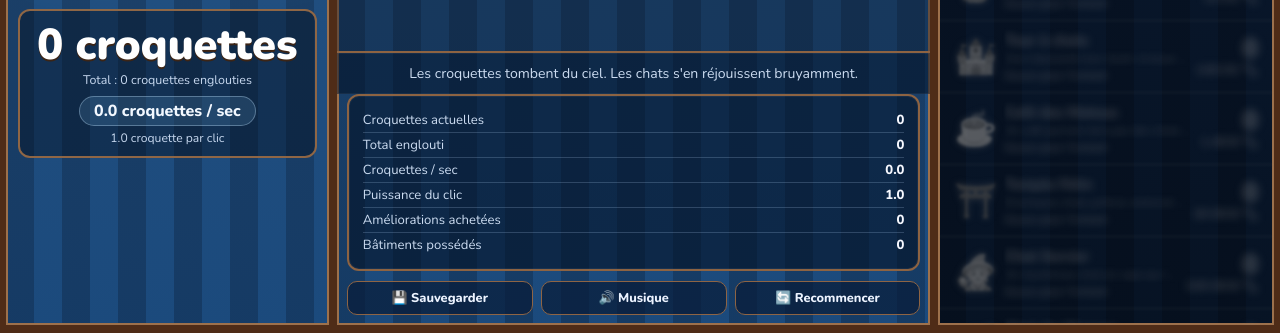
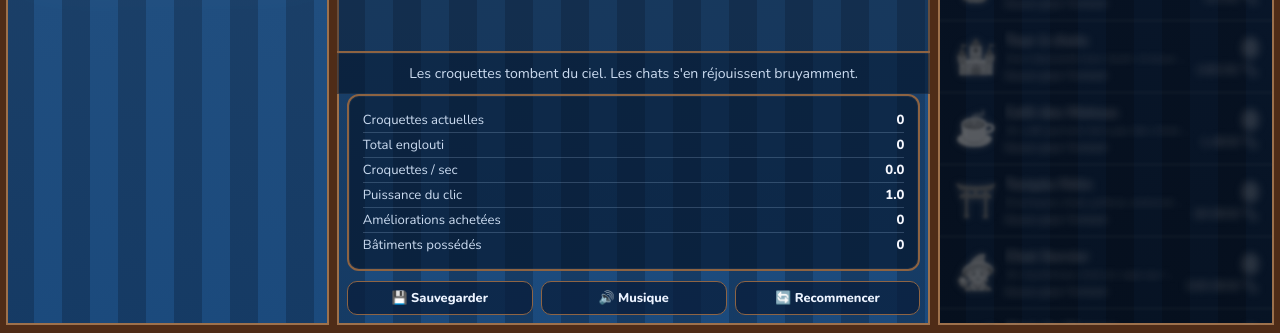
Before and after one commit to jeanbaptisteq/cookie_clicker, a website: page index.html in a window 1280 px wide. Shown: the part 467-800 px from the top of the page. Drawn offline with nearby package versions, Linux system fonts and the light colour scheme.

Commit message:
Remove duplicate lower counter block from left panel

```diff
--- a/index.html
+++ b/index.html
@@ -42,12 +42,6 @@
       </div>
     </div>
 
-    <div id="center-counter">
-      <div id="cookies-display">0 croquettes</div>
-      <div id="cookies-total">Total : 0 croquettes englouties</div>
-      <div id="cps-display">0 croquettes / sec</div>
-      <div id="click-power-display">1 croquette par clic</div>
-    </div>
   </div>
 
   <!-- ══ CENTER PANEL ══ -->
--- a/js/game.js
+++ b/js/game.js
@@ -335,11 +335,6 @@ function renderStats() {
   const cps   = computeCps();
   const click = computeClickPower();
   const now   = Date.now();
-
-  document.getElementById('cookies-display').textContent     = fmt(G.cookies) + ' croquettes';
-  document.getElementById('cookies-total').textContent       = 'Total : ' + fmt(G.total) + ' croquettes englouties';
-  document.getElementById('cps-display').textContent         = fmtDec(cps) + ' croquettes / sec';
-  document.getElementById('click-power-display').textContent = fmtDec(click) + ' croquette par clic';
 
   // Mini stats in left panel
   document.getElementById('stat-mini-cookies').textContent = fmt(G.cookies) + ' croquettes';
```
